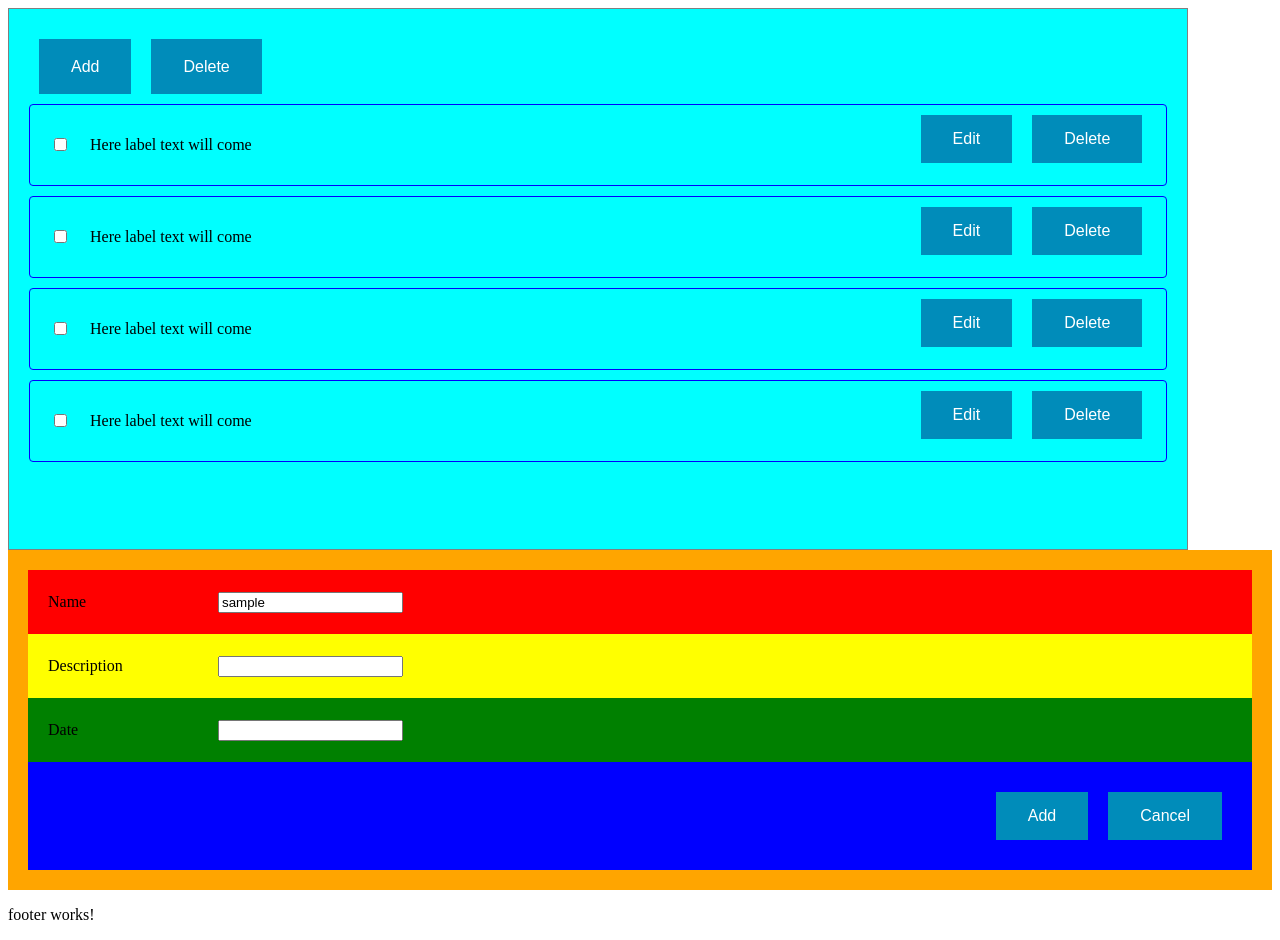
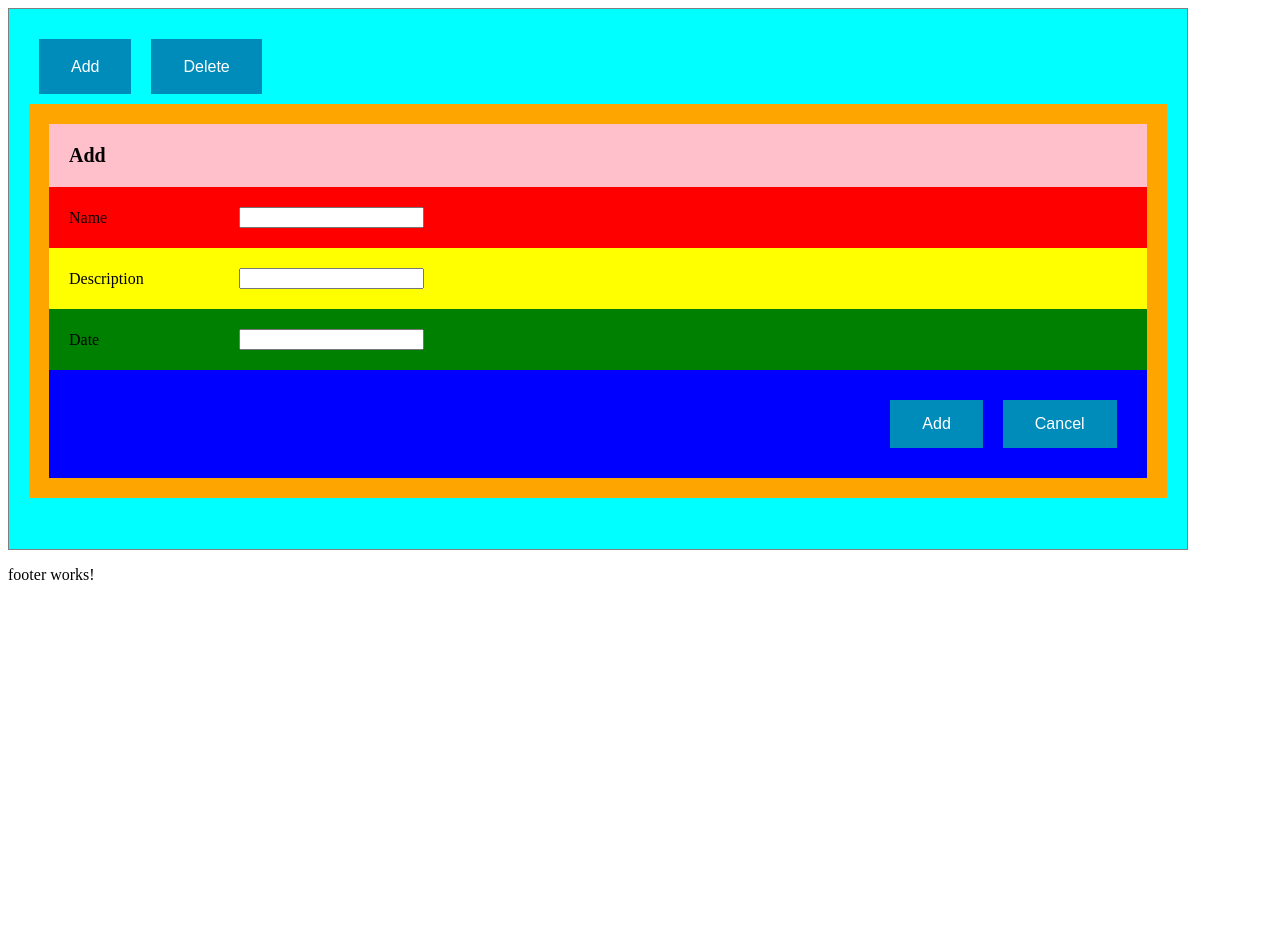
Before and after one commit to srinispice/Angular_Training, an Angular app: page / in a window 1280 px wide. Both pictures are taken after a click on the button "Add". After the commit the page ends 800 px from the top, so only its background shows below. Built offline with nearby package versions, Linux system fonts and the light colour scheme.

Commit message:
Edit functionality completed..

```diff
--- a/src/app/models/app.model.ts
+++ b/src/app/models/app.model.ts
@@ -5,6 +5,7 @@ export interface HeaderModel {
 }
 
 export interface TodoTaskModel {
+    id: number;
     name: String;
     desc: String;
     date: String;
--- a/src/app/todoapp/todoapp.component.html
+++ b/src/app/todoapp/todoapp.component.html
@@ -5,75 +5,48 @@
         <button class="todoBtnCls">Delete</button>
     </div>
 
-    <div class="mainTodoListHolderCls">
+    <div *ngIf="(todoTaskArr.length == 0)">
+        No task added
+    </div>
 
-        <div class="mainTodotHolderCls">
+    <div *ngIf="!showAddHolder" class="mainTodoListHolderCls">
+
+        <div *ngFor="let val of todoTaskArr;" class="mainTodotHolderCls">
             <!-- <input type="checkbox" value="" /> -->
             <div class="checkBoxLabelHolderCls">
-                <div class="checkboxCls"><input type="checkbox" value="" /></div>
-                <div>Here label text will come</div>
+                <div class="checkboxCls"><input type="checkbox" (change)="addRemoveTask($event)" [value]="val.id" /></div>
+                <div>{{val.name}}</div>
             </div>
             <div class="taskBtnHolderCls">
-                <button class="todoBtnCls">Edit</button>
-                <button class="todoBtnCls">Delete</button>
-            </div>
-        </div>
-        <div class="mainTodotHolderCls">
-            <!-- <input type="checkbox" value="" /> -->
-            <div class="checkBoxLabelHolderCls">
-                <div class="checkboxCls"><input type="checkbox" value="" /></div>
-                <div>Here label text will come</div>
-            </div>
-            <div class="taskBtnHolderCls">
-                <button class="todoBtnCls">Edit</button>
-                <button class="todoBtnCls">Delete</button>
-            </div>
-        </div>
-        <div class="mainTodotHolderCls">
-            <!-- <input type="checkbox" value="" /> -->
-            <div class="checkBoxLabelHolderCls">
-                <div class="checkboxCls"><input type="checkbox" value="" /></div>
-                <div>Here label text will come</div>
-            </div>
-            <div class="taskBtnHolderCls">
-                <button class="todoBtnCls">Edit</button>
-                <button class="todoBtnCls">Delete</button>
-            </div>
-        </div>
-        <div class="mainTodotHolderCls">
-            <!-- <input type="checkbox" value="" /> -->
-            <div class="checkBoxLabelHolderCls">
-                <div class="checkboxCls"><input type="checkbox" value="" /></div>
-                <div>Here label text will come</div>
-            </div>
-            <div class="taskBtnHolderCls">
-                <button class="todoBtnCls">Edit</button>
-                <button class="todoBtnCls">Delete</button>
+                <button (click)="showhideAddHolder(val.id)" class="todoBtnCls">Edit</button>
+                <button (click)="delTodoTask()" class="todoBtnCls">Delete</button>
             </div>
         </div>
 
 
     </div>
 
+    <div *ngIf="showAddHolder" class="todoAddHolderCls">
+        <div class="txtBoxHolderCls" style="background-color: Pink;font-weight: bold;font-size: 20px;">
+            <div class="addTodoLableCls">{{addEditLable}}</div>
         </div>
-
-<div *ngIf="showAddHolder" class="todoAddHolderCls">
-
         <div class="txtBoxHolderCls" style="background-color: red;">
             <div class="addTodoLableCls">Name</div>
             <div><input type="textbox" [(ngModel)]="addtaskArr.name" value="{{addtaskArr.name}}" /></div>
         </div>
         <div class="txtBoxHolderCls" style="background-color: yellow;">
             <div class="addTodoLableCls">Description</div>
-        <div><input type="textbox" value="{{addtaskArr.desc}}" /></div>
+            <div><input type="textbox" [(ngModel)]="addtaskArr.desc" value="{{addtaskArr.desc}}" /></div>
         </div>
         <div class="txtBoxHolderCls" style="background-color: green;">
             <div class="addTodoLableCls">Date</div>
-        <div><input type="textbox" value="{{addtaskArr.date}}" /></div>
+            <div><input type="textbox" [(ngModel)]="addtaskArr.date" value="{{addtaskArr.date}}" /></div>
         </div>
         <div class="txtBoxHolderCls" style="background-color: blue;justify-content: flex-end;">
-        <button class="todoBtnCls">Add</button>
-        <button class="todoBtnCls">Cancel</button>
+            <button (click)="addEditTodoTask()" [disabled]="(addtaskArr.name.length > 0 && addtaskArr.desc.length > 0 && addtaskArr.date.length > 0) ? false : true" class="todoBtnCls">{{addEditLable}}</button>
+            <button (click)="showhideAddHolder()" class="todoBtnCls">Cancel</button>
         </div>
 
     </div>
+
+</div>
--- a/src/app/todoapp/todoapp.component.ts
+++ b/src/app/todoapp/todoapp.component.ts
@@ -10,26 +10,70 @@ export class TodoappComponent implements OnInit {
 
   showAddHolder: boolean = false;
 
-  todoTaskArr: Array<TodoTaskModel> = [];
+  todoTaskArr: Array<TodoTaskModel> = [
+    { id: 1, name: 'buy cloth', desc: 'cloth', date: 'today' },
+    { id: 2, name: 'buy food', desc: 'food', date: 'yesterday' },
+    { id: 3, name: 'buy vegetable', desc: 'vegetable', date: 'tomorrow' }
+  ];
+  delToDoArr: any = [];
 
   addtaskArr: any = {};
+  incNum: number = 0;
 
-  dummy: string = '';
+  addEditLable: string = '';
 
   constructor() { }
 
   ngOnInit(): void {
-    this.addtaskArr = { name: 'sample', desc: '', date: '' }
+    this.addtaskArr = { id: '', name: '', desc: '', date: '' };
   }
 
-  showhideAddHolder() {
+  showhideAddHolder(id?: number) {
     // if (this.showAddHolder) {
     //   this.showAddHolder = false;
     // } else {
     //   this.showAddHolder = true;
     // }
 
+    this.addEditLable = (id) ? 'Edit' : 'Add';
+
+    if (id) {
+      for (let i = 0; i < this.todoTaskArr.length; i++) {
+        if (id == this.todoTaskArr[i]['id']) {
+          this.addtaskArr['id'] = this.todoTaskArr[i]['id'];
+          this.addtaskArr['name'] = this.todoTaskArr[i]['name'];
+          this.addtaskArr['desc'] = this.todoTaskArr[i]['desc'];
+          this.addtaskArr['date'] = this.todoTaskArr[i]['date'];
+        }
+      }
+    } else {
+      this.addtaskArr = { name: '', desc: '', date: '' };
+    }
     this.showAddHolder = !this.showAddHolder;
   }
 
+  addEditTodoTask() {
+    if (this.addtaskArr['id']) {
+      for (let i = 0; i < this.todoTaskArr.length; i++) {
+        if (this.addtaskArr['id'] == this.todoTaskArr[i]['id']) {
+          this.todoTaskArr[i] = this.addtaskArr;
+        }
+      }
+    } else {
+      console.log('add');
+      this.addtaskArr['id'] = ++this.incNum;
+      this.todoTaskArr.push(this.addtaskArr);
+    }
+    this.showAddHolder = !this.showAddHolder;
+    console.log(this.todoTaskArr);
+  }
+
+  addRemoveTask(e: any) {
+    console.log(e.target.value);
+  }
+
+  delTodoTask() {
+    console.log(this.delToDoArr)
+  }
+
 }
--- a/src/styles.scss
+++ b/src/styles.scss
@@ -76,7 +76,7 @@
     padding: 20px;
     background-color: orange;
     flex-direction: column;
-    height: 300px;
+    min-height: 300px;
 }
 
 .txtBoxHolderCls {
```
Lines whose indentation alone changed are shown as unchanged.
